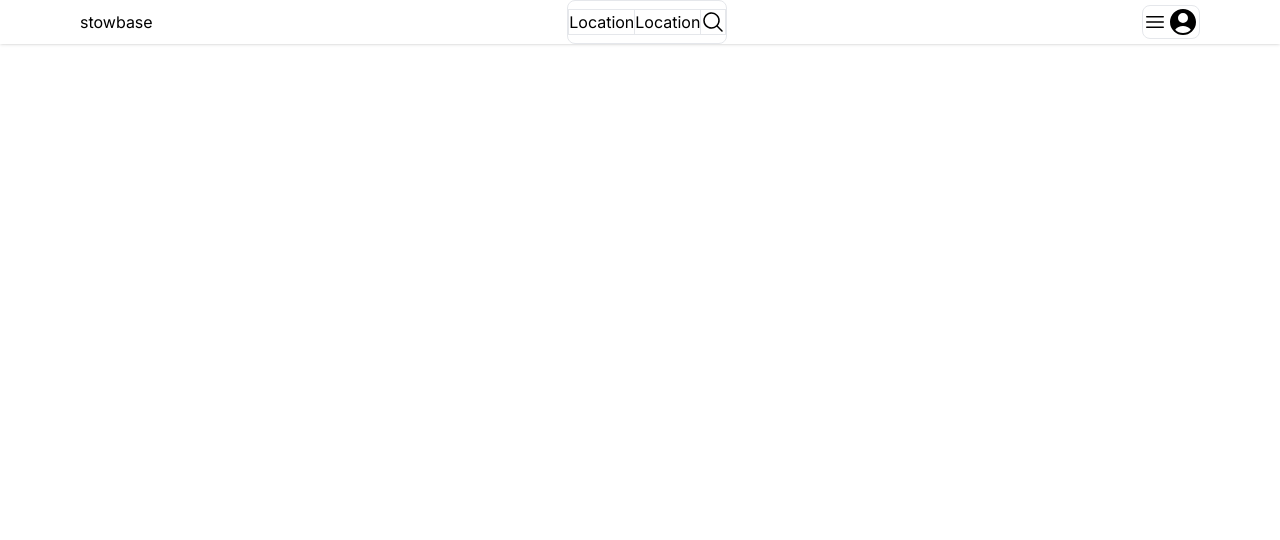
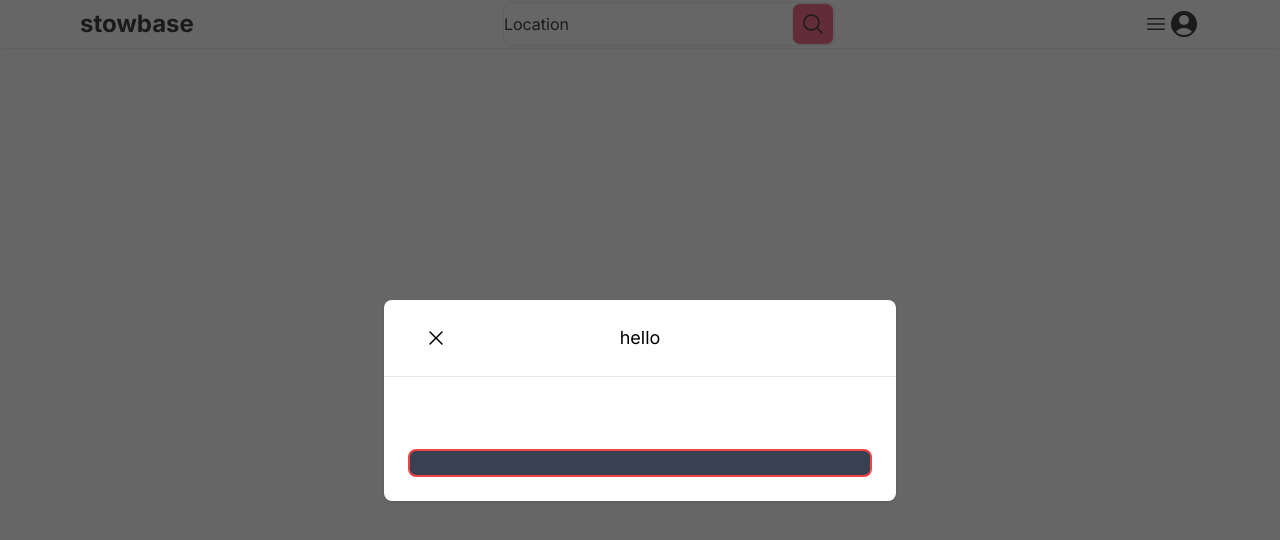
Before and after one commit to jordanwhiguera/new-storage-app, a Next.js app: page / in a window 1280 px wide. Shown: the top 540 px of the page. Built offline with nearby package versions, Linux system fonts and the light colour scheme.

Commit message:
added custom buttons and modal to components

```diff
--- a/app/components/navbar/Avatar.tsx
+++ b/app/components/Avatar.tsx
@@ -1,3 +1,4 @@
+"use client";
 import React from "react";
 
 const Avatar = () => {
--- /dev/null
+++ b/app/components/Button.tsx
@@ -0,0 +1,44 @@
+"use client";
+import React from "react";
+interface ButtonProps {
+  label: string;
+  onClick: (e: React.MouseEvent<HTMLButtonElement>) => void;
+  disabled?: boolean;
+  outline?: boolean;
+  small?: boolean;
+}
+
+const Button: React.FC<ButtonProps> = ({
+  label,
+  onClick,
+  disabled,
+  outline,
+  small,
+}) => {
+  return (
+    <button
+      onClick={onClick}
+      disabled={disabled}
+      className={`relative
+  disabled:opacity-50
+  disabled:cursor-not-allowed
+  rounded-lg
+  hover:opacity-80
+  transition
+  w-full
+
+  ${outline ? "bg-white" : "bg-gray-700"}
+  ${outline ? "border-black" : "border-red-500"}
+  ${outline ? "text-black" : "text-white"}
+  ${small ? "py-1" : "py-3"}
+  ${small ? "text-sm" : "text-md"}
+  ${small ? "font-light" : "text-md"}
+  ${small ? "border-[1px]" : "border-2"}
+  `}
+    >
+      {label}
+    </button>
+  );
+};
+
+export default Button;
--- /dev/null
+++ b/app/components/modals/Modal.tsx
@@ -0,0 +1,129 @@
+"use client";
+import React, { useCallback } from "react";
+import Button from "../Button";
+
+interface ModalProps {
+  isOpen: boolean;
+  onClose: () => void;
+  onSubmit: () => void;
+  title?: string;
+  body?: React.ReactElement;
+  footer?: React.ReactElement;
+  actionLabel: string;
+  disabled?: boolean;
+  secondaryAction?: () => void;
+  secondaryActionLabel?: string;
+}
+const Modal: React.FC<ModalProps> = ({
+  isOpen,
+  onClose,
+  onSubmit,
+  title,
+  body,
+  footer,
+  actionLabel,
+  disabled,
+  secondaryAction,
+  secondaryActionLabel,
+}) => {
+  const [showModal, setShowModal] = React.useState(isOpen);
+  React.useEffect(() => {
+    setShowModal(isOpen);
+  }, [isOpen]);
+  const handleOnClose = useCallback(() => {
+    if (disabled) {
+      return;
+    }
+    setShowModal(false);
+    setTimeout(() => {
+      onClose();
+    }, 300);
+  }, [disabled, onClose]);
+
+  const handleSubmit = useCallback(() => {
+    if (disabled) {
+      return;
+    }
+    onSubmit();
+  }, [disabled, onSubmit]);
+
+  const handleSecondaryAction = useCallback(() => {
+    if (disabled || !secondaryAction) {
+      return;
+    }
+    secondaryAction();
+  }, [disabled, secondaryAction]);
+  if (!isOpen) {
+    return null;
+  }
+
+  return (
+    // layer 1
+    <div>
+      {/* layer 2 */}
+      <div className=" items-center flex justify-center overflow-y-auto fixed inset-0 z-50 outline-none focus:outline-none bg-neutral-800/70">
+        {/* layer 3 */}
+        <div className="relative w-full md:w-4/6 lg:w-3/6 xl:w-2/5 my-6 mx-auto h-full md:h-auto lg:h-auto">
+          {/* Content layer 1*/}
+          <div
+            className={`
+          translate
+          duration-300
+           h-full
+           ${showModal ? "translate-y-0" : "translate-y-full"}
+           ${showModal ? "opacity-100" : "opacity-0"}`}
+          >
+            {/* content  layer 2 */}
+            <div className="translate h-full md:h-auto lg:h-auto border-0 rounded-lg shadow relative flex flex-col w-full bg-white outline-none focus:outline-none">
+              {/* header layer 1*/}
+              <div className="flex items-center p-6 rounded-t justify-center relative border-b-[1px]">
+                {/* button layer 1 */}
+                <button
+                  onClick={handleOnClose}
+                  className="p-1 border-0 hover:opacity-70 translation absolute left-9"
+                >
+                  <svg
+                    xmlns="http://www.w3.org/2000/svg"
+                    viewBox="0 0 24 24"
+                    fill="currentColor"
+                    className="w-6 h-6"
+                  >
+                    <path
+                      fillRule="evenodd"
+                      d="M5.47 5.47a.75.75 0 011.06 0L12 10.94l5.47-5.47a.75.75 0 111.06 1.06L13.06 12l5.47 5.47a.75.75 0 11-1.06 1.06L12 13.06l-5.47 5.47a.75.75 0 01-1.06-1.06L10.94 12 5.47 6.53a.75.75 0 010-1.06z"
+                      clipRule="evenodd"
+                    />
+                  </svg>
+                </button>
+                {/* same level */}
+                <div className="text-lg">{title}</div>
+              </div>
+              {/* body */}
+              <div className="relative p-6 flex-auto">{body}</div>
+              {/* footer */}
+              <div className="flex flex-col gap-2 p-6">
+                <div className=" flex flex-row itemms-center gap-4 w-full">
+                  {secondaryAction && secondaryActionLabel && (
+                    <Button
+                      outline
+                      disabled={disabled}
+                      label={secondaryActionLabel}
+                      onClick={handleSecondaryAction}
+                    />
+                  )}
+                  <Button
+                    disabled={disabled}
+                    label={actionLabel}
+                    onClick={handleSubmit}
+                  />
+                </div>
+              </div>
+            </div>
+          </div>
+        </div>
+      </div>
+    </div>
+  );
+};
+
+export default Modal;
--- /dev/null
+++ b/app/components/navbar/Menu.tsx
@@ -0,0 +1,16 @@
+"use client";
+import React from "react";
+
+interface MenuProps {
+  onClick: () => void;
+  label: string;
+}
+const Menu: React.FC<MenuProps> = ({ onClick, label }) => {
+  return (
+    <div onClick={onClick} className="px-4 py-2 hover:bg-slate-400">
+      {label}
+    </div>
+  );
+};
+
+export default Menu;
--- a/app/components/navbar/Navbar.tsx
+++ b/app/components/navbar/Navbar.tsx
@@ -1,3 +1,4 @@
+"use client";
 import React from "react";
 import Container from "../Container";
 import Search from "./Search";
@@ -9,7 +10,9 @@ const Navbar = () => {
       <div>
         <Container>
           <div className="flex justify-between items-center">
-            <div>stowbase</div>
+            <div className="text-2xl font-bold hidden sm:block hover:shadow cursor-pointer rounded-lg py-2 md:mr-16">
+              stowbase
+            </div>
             <Search />
             <UserMenu />
           </div>
--- a/app/components/navbar/Search.tsx
+++ b/app/components/navbar/Search.tsx
@@ -3,11 +3,10 @@ import React from "react";
 
 const Search = () => {
   return (
-    <div className="border w-full md:w-auto py-2 rounded-lg hover:shadow cursor-pointer">
-      <div className="border flex justify-between items-center">
-        <div>Location</div>
-        <div className="border-x">Location</div>
-        <div>
+    <div className="border w-full md:w-auto rounded-lg hover:shadow cursor-pointer">
+      <div className="flex justify-between items-center">
+        <div className="w-72">Location</div>
+        <div className="border rounded-lg p-2    bg-rose-500 hover:shadow ">
           <svg
             xmlns="http://www.w3.org/2000/svg"
             viewBox="0 0 24 24"
--- a/app/components/navbar/UserMenu.tsx
+++ b/app/components/navbar/UserMenu.tsx
@@ -1,14 +1,17 @@
 "use client";
 import React from "react";
-import Avatar from "./Avatar";
+import Avatar from "../Avatar";
+import Menu from "./Menu";
 
 const UserMenu = () => {
+  const [isOpen, setIsOpen] = React.useState(false);
+  const toggle = () => setIsOpen(!isOpen);
   return (
-    <div className="">
+    <div onClick={toggle} className=" relative md:ml-16">
       <div className="">
         <div
           onClick={() => {}}
-          className="border rounded-lg hover:shadow flex items-center cursor-pointer"
+          className=" rounded-lg hover:shadow py-2 flex items-center cursor-pointer"
         >
           <svg
             xmlns="http://www.w3.org/2000/svg"
@@ -23,11 +26,20 @@ const UserMenu = () => {
             />
           </svg>
 
-          <div className="sm:hidden md:block">
+          <div className="">
             <Avatar />
           </div>
         </div>
       </div>
+
+      {isOpen && (
+        <div className="rounded-lg shadow absolute right-0 top-14 overflow-hidden">
+          <div className="flex flex-col  cursor-pointer">
+            <Menu onClick={() => {}} label="Log in" />
+            <Menu onClick={() => {}} label="Profile" />
+          </div>
+        </div>
+      )}
     </div>
   );
 };
--- a/app/layout.tsx
+++ b/app/layout.tsx
@@ -2,6 +2,7 @@ import type { Metadata } from "next";
 import { Inter } from "next/font/google";
 import "./globals.css";
 import Navbar from "./components/navbar/Navbar";
+import Modal from "./components/modals/Modal";
 
 const inter = Inter({ subsets: ["latin"] });
 
@@ -18,6 +19,7 @@ export default function RootLayout({
   return (
     <html lang="en">
       <body className={inter.className}>
+        <Modal title="hello" isOpen />
         <Navbar />
         {children}
       </body>
```
